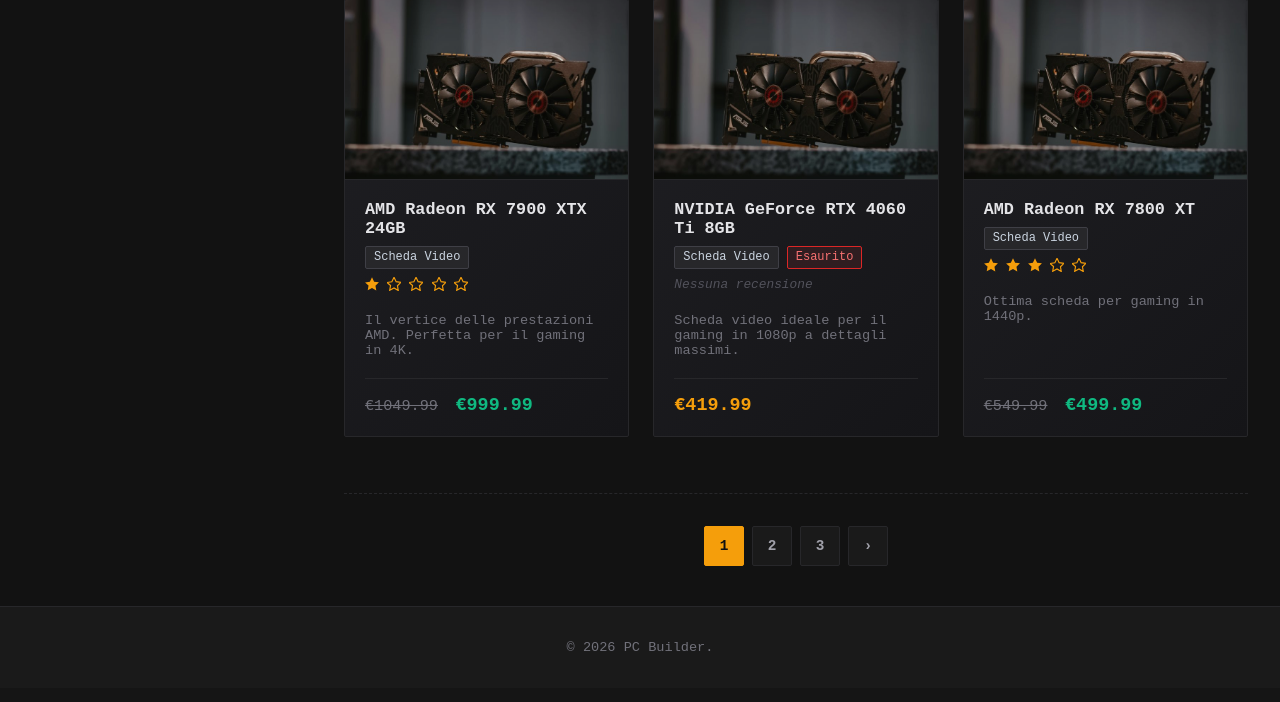
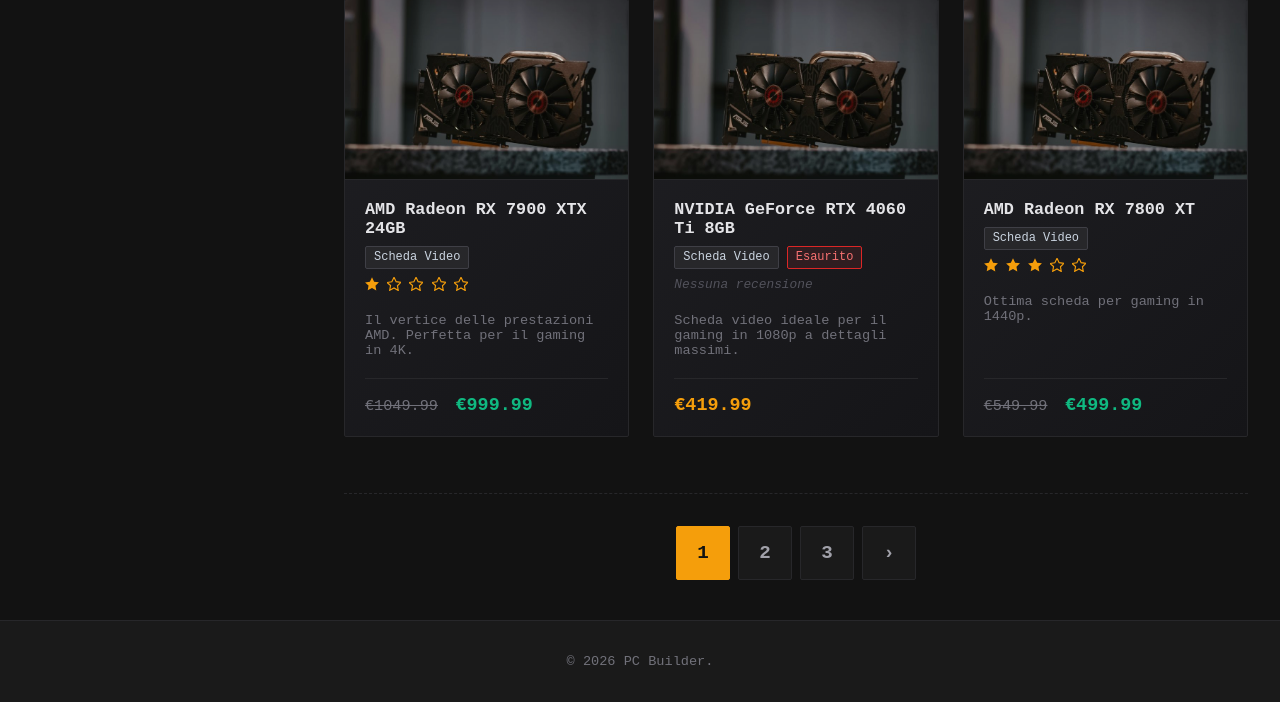
Before and after one commit to Stefano299/Backend, a Django app: page /catalog/ in a window 1280 px wide. Shown: the part 1711-2413 px from the top of the page. Before the commit the page ends 2362 px from the top, so only its background shows below. Run offline with Django 4.2, Linux system fonts and the light colour scheme; data comes from the database, SQL or seed files in the repository; both versions use the stored data as it was after the commit.

Commit message:
ultime migliorie

```diff
--- a/static/css/catalog.css
+++ b/static/css/catalog.css
@@ -490,13 +490,13 @@
     display: flex;
     justify-content: center;
     align-items: center;
-    width: 40px;
-    height: 40px;
+    width: 54px;
+    height: 54px;
     background: #1a1a1a;
     border: 1px solid #27272a;
     color: #a1a1aa;
     text-decoration: none;
-    font-size: 0.9rem;
+    font-size: 1.2rem;
     font-weight: 600;
     transition: all 0.15s ease-in-out;
     border-radius: 2px;
```
Also changed, not shown: README.md, db.sqlite3.
